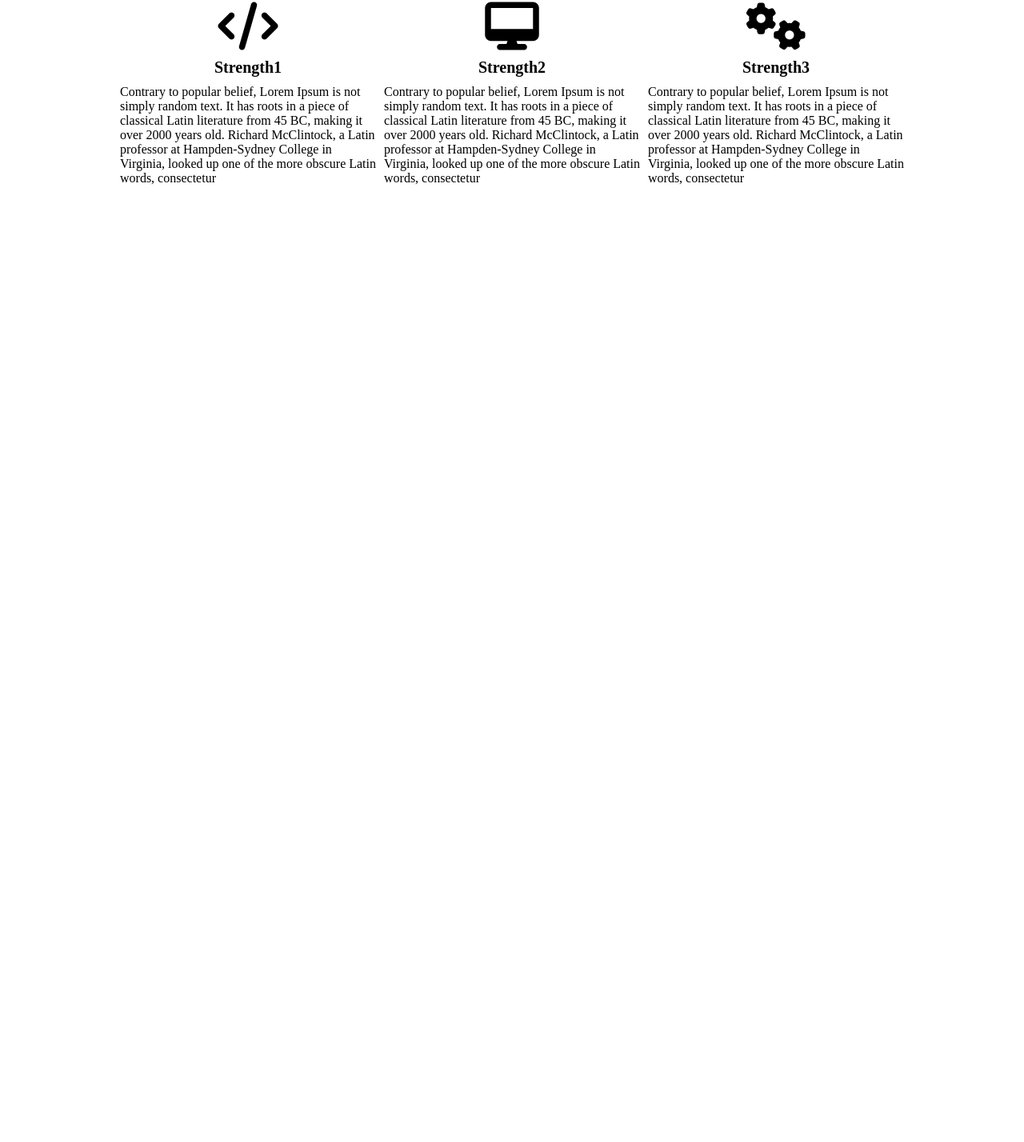
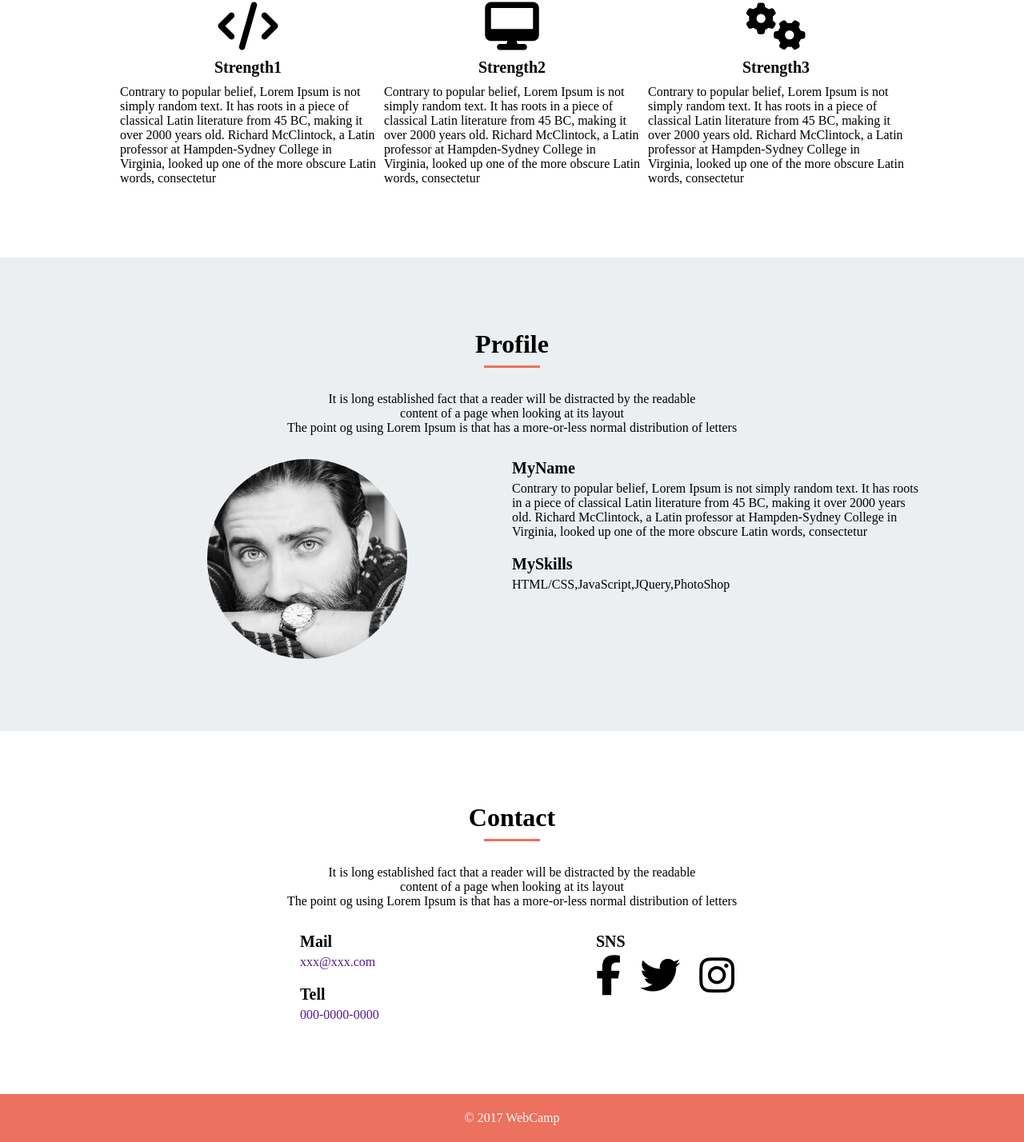
Before and after one commit to mwataru-pro/MySite, a plain HTML site: page index.html in a window 1280 px wide. Shown: the part 1821-3249 px from the top of the page at 80% size. Before the commit the page ends 2143 px from the top, so only its background shows below. Drawn offline with Linux system fonts and the light colour scheme.

Commit message:
[Add] footerまで

```diff
--- a/index.html
+++ b/index.html
@@ -79,6 +79,61 @@
 	</div>
 </section>
 <!-- Profile -->
+<section class="profile">
+	<div class="container">
+		<h2 class="heading">Profile</h2>
+		<p class="heading-text">
+			It is long established fact that a reader will be distracted by the readable<br>
+			content of a page when looking at its layout<br>
+			The point og using Lorem Ipsum is that has a more-or-less normal distribution of letters
+		</p>
+		<div class="profile-group clearfix">
+			<div class="left-contents">
+				<div class="my-face"></div>
+			</div>
+			<div class="right-contents">
+				<h3 class="discription-title">MyName</h3>
+				<p class="discription-text">
+				Contrary to popular belief, Lorem Ipsum is not simply random text. It has roots in a piece of classical Latin literature from 45 BC, making it over 2000 years old. Richard McClintock, a Latin professor at Hampden-Sydney College in Virginia, looked up one of the more obscure Latin words, consectetur
+			  </p>
+			  <h3 class="discription-title">MySkills</h3>
+			  <p class="discription-text">HTML/CSS,JavaScript,JQuery,PhotoShop</p>
+			</div>
+		</div>
+	</div>
+</section>
+<!-- Contact -->
+<section class="contact">
+	<div class="container">
+		<h2 class="heading">Contact</h2>
+		<p class="heading-text">
+			It is long established fact that a reader will be distracted by the readable<br>
+			content of a page when looking at its layout<br>
+			The point og using Lorem Ipsum is that has a more-or-less normal distribution of letters
+		</p>
+		<div class="contact-group clearfix">
+			<div class="left-contents">
+				<div class="left-contact-content">
+					<h3 class="discription-title">Mail</h3>
+					<p class="discription-text"><a href="" title="">xxx@xxx.com</a></p>
+					<h3 class="discription-title">Tell</h3>
+					<p class="discription-text"><a href="" title="">000-0000-0000</a></p>
+				</div>
+			</div>
+			<div class="right-contents">
+				<div class="right-contact-content">
+					<h3 class="discription-title">SNS</h3>
+					<i class="fab fa-facebook-f"></i>
+					<i class="fab fa-twitter"></i>
+					<i class="fab fa-instagram"></i>
+				</div>
+			</div>
+		</div>
+	</div>
+</section>
 <!-- footer -->
+<footer>
+	<p class="footer-text">©︎ 2017 WebCamp</p>
+</footer>
 </body>
 </html>
--- a/style.css
+++ b/style.css
@@ -175,3 +175,81 @@ a {
 .strength-text {
 	text-align: left;
 }
+
+.profile {
+	background-color: #ECEFF1;
+}
+
+.profile-group {
+	padding: 30px 0 90px 0;
+}
+
+.left-contents {
+	width: 50%;
+	float: left;
+}
+
+.my-face {
+	width: 250px;
+	height: 250px;
+	margin: 0 auto;
+	border-radius: 50%;
+	background-image: url(img/my-icon.jpg);
+}
+
+.right-contents {
+	width: 50%;
+	float: left;
+}
+
+.discription-title {
+	font-size: 20px;
+	margin: 20px 0 5px 0;
+}
+
+.discription-text {
+	font-size: 16px;
+	color: #000000;
+}
+
+.discription-title:first-child {
+	margin-top: 0;
+}
+
+.contact-group {
+	width: 800px;
+	padding: 30px 0 90px 0;
+	margin: 0 auto;
+}
+
+.left-contact-content {
+	width: 130px;
+	margin: 0 auto;
+}
+
+.right-contact-content {
+	width: 190px;
+	margin: 0 auto;
+}
+
+.right-contact-content .fab {
+	font-size: 50px;
+	margin-right: 20px;
+}
+
+.right-contact-content .fab:last-child {
+	margin-right: 0;
+}
+
+footer {
+	width: 100%;
+	height: 60px;
+	background-color: #EC715F;
+}
+
+.footer-text {
+	font-size: 16px;
+	color: #FAFAFA;
+	text-align: center;
+	line-height: 60px;
+}
```
